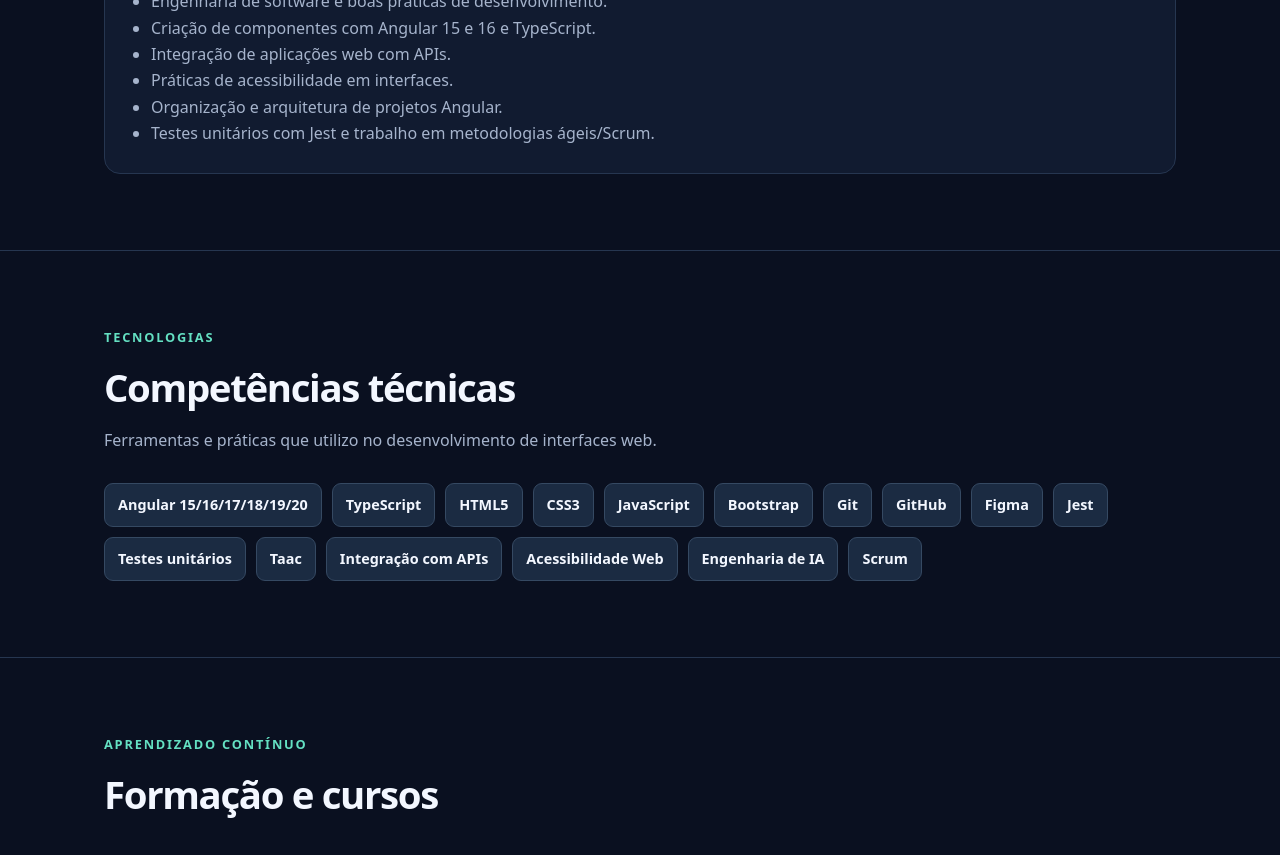
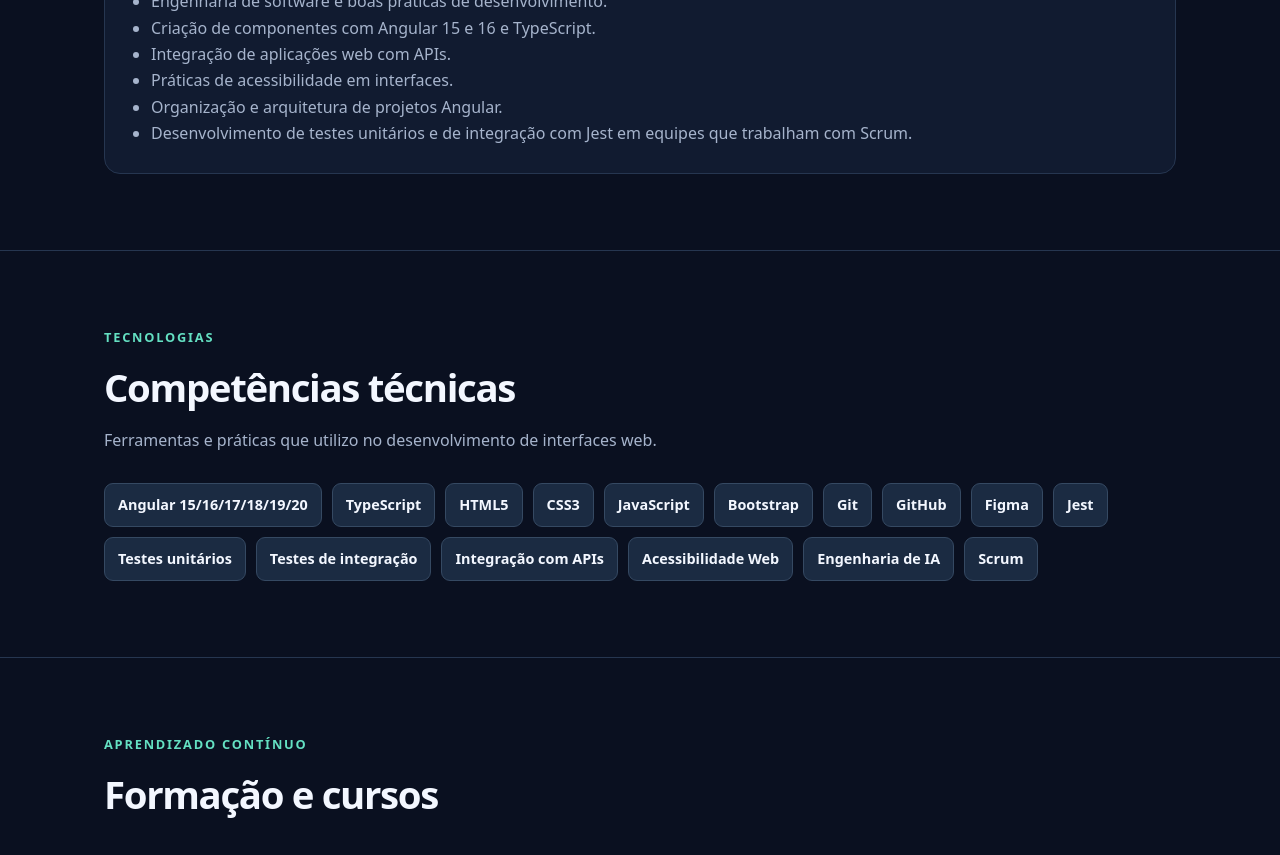
Before and after one commit to Lks1979/lukas-farias-dev, an Angular app: page / in a window 1280 px wide. Shown: the part 1780-2635 px from the top of the page. Built offline with nearby package versions, Linux system fonts and the light colour scheme.

Commit message:
feat: experiência profissional

```diff
--- a/src/app/app.component.html
+++ b/src/app/app.component.html
@@ -86,7 +86,7 @@
           <li>Integração de aplicações web com APIs.</li>
           <li>Práticas de acessibilidade em interfaces.</li>
           <li>Organização e arquitetura de projetos Angular.</li>
-          <li>Testes unitários com Jest e trabalho em metodologias ágeis/Scrum.</li>
+          <li>Desenvolvimento de testes unitários e de integração com Jest em equipes que trabalham com Scrum.</li>
         </ul>
       </article>
     </div>
--- a/src/app/app.component.ts
+++ b/src/app/app.component.ts
@@ -20,7 +20,7 @@ export class AppComponent {
     'Figma',
     'Jest',
     'Testes unitários',
-    'Taac',
+    'Testes de integração',
     'Integração com APIs',
     'Acessibilidade Web',
     'Engenharia de IA',
```
